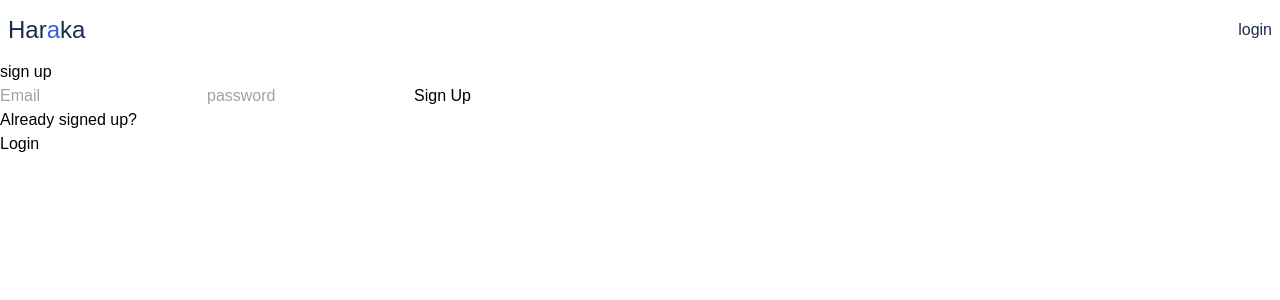
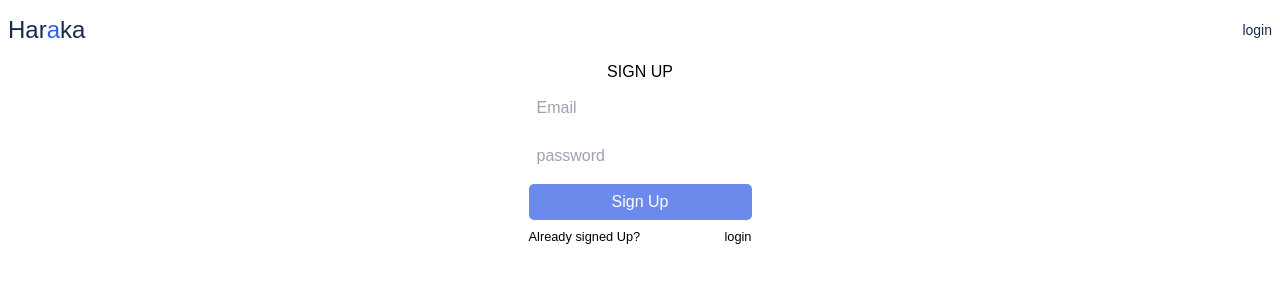
Before and after one commit to kennedybabu/haraka, a React (Create React App) app: page /signup in a window 1280 px wide. Shown: the top 300 px of the page. Built offline with nearby package versions, Linux system fonts and the light colour scheme; no server answers.

Commit message:
feature: create footer component, style the ladning page

```diff
--- a/src/App.js
+++ b/src/App.js
@@ -22,7 +22,6 @@ function App() {
           <Route path='/account'  element={<ProtectedRoute><Account/></ProtectedRoute>}/>
         </Routes>
       </AuthContextProvider>
-
     </>
   );
 }
--- /dev/null
+++ b/src/components/Footer.jsx
@@ -0,0 +1,11 @@
+import React from 'react'
+
+const Footer = () => {
+  return (
+    <div>
+
+    </div>
+  )
+}
+
+export default Footer
--- a/src/components/Navbar.jsx
+++ b/src/components/Navbar.jsx
@@ -15,26 +15,25 @@ const Navbar = () => {
         }
     }
 
-
   return (
     <div className='w-full h-[60px] flex items-center justify-between px-2 text-[#1b2a4e]'>
         <Link to='/'>
             <p className='text-[24px]'>Har<span className='text-[#335eea]'>a</span>ka</p>
         </Link>
-        <div className='h-full flex items-center'>
+        <div className='h-full flex items-center text-[14px]'>
 
             {user?.email ?
             (
-
-                <div>
+                <div className='flex items-center font-[300]'>
                     <Link to='/account'>
                         <p>Account</p>
                     </Link>
-                    <p onClick={handleLogout}>logout</p>
+                    <span className='px-1'>|</span>
+                    <p onClick={handleLogout} className='cursor-pointer'>logout</p>
                 </div>
             ): (
                 <Link to='/login'>
-                    <p>login</p>
+                    <p className='font-[300]'>login</p>
                 </Link>
             )}
 
--- a/src/pages/Account.jsx
+++ b/src/pages/Account.jsx
@@ -1,8 +1,23 @@
-import React from 'react'
+import React, { useState } from 'react'
+import { UserAuth } from '../context/AuthContext'
 
 const Account = () => {
+  const {user} = UserAuth()
+  const [balance, setBalance] = useState(0)
+
+  function sendMoney(accBalance, sendAmount, senderAddress) {
+
+  }
+
   return (
-    <div>Account</div>
+    <div className='w-full px-2'>
+      <div className=''>
+        <h4>User Details</h4>
+        <p>Acc Email: {user?.email}</p>
+        <p>Acc balance:</p>
+        <small>Balance: {balance}</small>
+      </div>
+    </div>
   )
 }
 
--- a/src/pages/Landingpage.jsx
+++ b/src/pages/Landingpage.jsx
@@ -1,6 +1,23 @@
 import React from 'react'
+import {BsArrowRight} from "react-icons/bs"
+import { useNavigate } from 'react-router-dom'
+import { UserAuth } from '../context/AuthContext'
+
+
 
 const Landingpage = () => {
+  const {user} = UserAuth()
+  const navigate = useNavigate()
+
+  function send() {
+    navigate('/account')
+  }
+
+  function newUser() {
+    navigate('/login')
+  }
+
+
   return (
     <div className='w-full items-center flex flex-col h-full px-2'>
         <div className='min-h-[40vh]'>
@@ -11,7 +28,11 @@ const Landingpage = () => {
             <p className='text-[#869ab8] font-[300] w-[300px] mx-auto'>Register and send money to your friends and family.</p>
             <hr className='w-[20%] mx-auto my-4'/>
         </div>
-        <button className='px-[1rem] py-[.8rem] text-[#1b2A4E] rounded-[50rem] border border-[#1b2A4E]'>Get Started</button>
+        {user?.email ? (
+          <button onClick={send} className='px-[1rem] flex items-center py-[.8rem] text-[#1b2A4E] rounded-[50rem] border border-[#1b2A4E] hover:bg-[#1b2A4E] hover:text-[#ffff] transition'>Transact<BsArrowRight className='ml-2'/></button>
+        ) : (
+          <button onClick={newUser} className='px-[1rem] flex items-center py-[.8rem] text-[#1b2A4E] rounded-[50rem] border border-[#1b2A4E] hover:bg-[#1b2A4E] hover:text-[#ffff] transition'>Get Started<BsArrowRight className='ml-2'/></button>
+        )}
     </div>
   )
 }
--- a/src/pages/Login.jsx
+++ b/src/pages/Login.jsx
@@ -25,7 +25,7 @@ const Login = () => {
         <div className='w-[350px] mx-auto flex flex-col px-2 items-center'>
             <p className='uppercase'>Login</p>
             {error? <p>{error}</p> : null}
-            <form onSubmit={handleSubmit} className='mx-auto flex flex-col'>
+            <form onSubmit={handleSubmit} className='mx-auto flex flex-col mt-12'>
                 <input className='p-2 my-1' onChange={(e) => setEmail(e.target.value)} type="email" placeholder='Email' autoComplete='email'/>
                 <input className='p-2 my-1' onChange={(e) => setPassword(e.target.value)} type="password" placeholder='password' autoComplete='current-password'/>
                 <button className='my-1 rounded-[5px] h-[36px] bg-[#6c8aec] text-[#ffff] '>Login</button>
--- a/src/pages/Signup.jsx
+++ b/src/pages/Signup.jsx
@@ -18,19 +18,18 @@ const Signup = () => {
     }
   }
 
-
   return (
-    <div>
-        <div>
-            <p>sign up</p>
-            <form onSubmit={handleSubmit}>
-                <input onChange={(e) => setEmail(e.target.value)} type="email" placeholder='Email' autoComplete='email'/>
-                <input onChange={(e) => setPassword(e.target.value)} type="password" placeholder='password' autoComplete='current-password'/>
-                <button>Sign Up</button>
+    <div className='w-full'>
+        <div className='w-[350px] mx-auto flex flex-col px-2 items-center'>
+            <p className='uppercase'>Sign Up</p>
+            <form onSubmit={handleSubmit} className='mx-auto flex flex-col'>
+                <input className='p-2 my-1' onChange={(e) => setEmail(e.target.value)} type="email" placeholder='Email' autoComplete='email'/>
+                <input className='p-2 my-1' onChange={(e) => setPassword(e.target.value)} type="password" placeholder='password' autoComplete='current-password'/>
+                <button className='my-1 rounded-[5px] h-[36px] bg-[#6c8aec] text-[#ffff] '>Sign Up</button>
+                <div className='w-full flex justify-between'>
+                  <span><small>Already signed Up? </small></span><Link to='/login'><small className='cursor-pointer'>login</small></Link>
+                </div>
             </form>
-            <div>
-              <span> <p>Already signed up? </p></span><Link to='/login'>Login</Link>
-            </div>
         </div>
     </div>
   )
```
